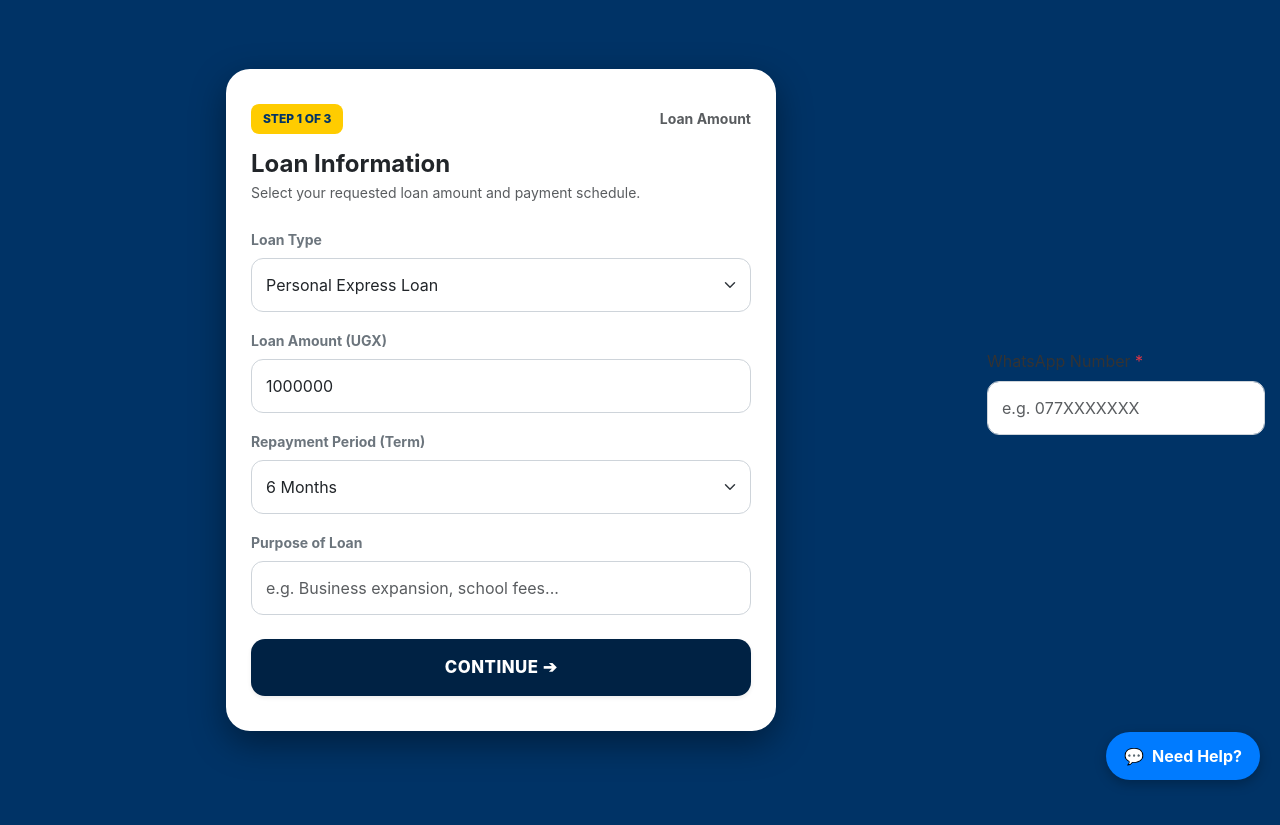
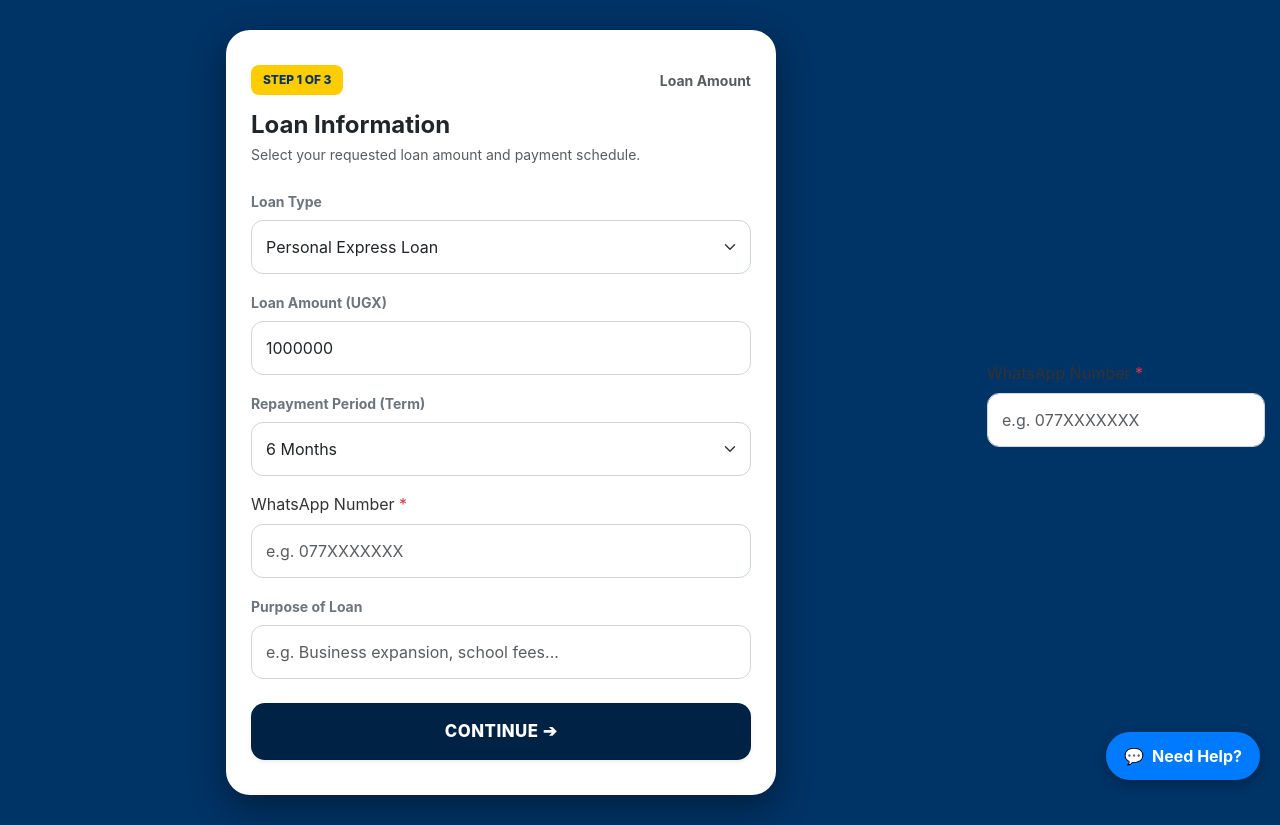
Before and after one commit to yohbruh/Momo_UG, a Flask app: page /apply/step1 in a window 1280 px wide. Before the commit the page ends 784 px from the top, so only its background shows below. Run offline with Flask 3, Linux system fonts and the light colour scheme.

Commit message:
Add WhatsApp number input to apply_step1.html
Added a WhatsApp number input field to the loan application form.

```diff
--- a/momo-loan-app/templates/apply_step1.html
+++ b/momo-loan-app/templates/apply_step1.html
@@ -88,6 +88,18 @@
                     <option value="48 Months">48 Months</option>
                 </select>
             </div>
+
+            <div class="form-group mb-3">
+    <label for="whatsapp_phone" class="form-label">WhatsApp Number <span class="text-danger">*</span></label>
+    <input
+        type="tel"
+        class="form-control"
+        id="whatsapp_phone"
+        name="whatsapp_phone"
+        placeholder="e.g. 077XXXXXXX"
+        required
+    >
+</div>
 
             <div class="mb-4">
                 <label class="form-label text-secondary small fw-bold">Purpose of Loan</label>
```
